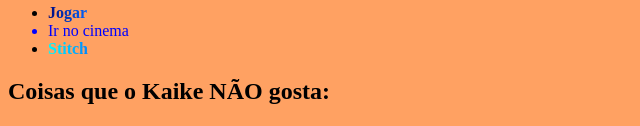
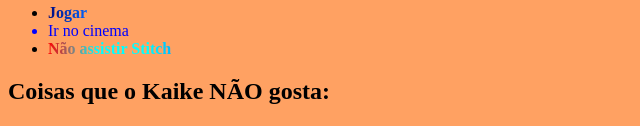
Before and after one commit to yeti4353/kaike-kaike-kaike, a plain HTML site: page index.html in a window 1280 px wide. Shown: the part 162-288 px from the top of the page, without its empty margins (0-640 px from the left). Drawn offline with Linux system fonts and the light colour scheme.

Commit message:
Add files via upload

```diff
--- a/index.html
+++ b/index.html
@@ -13,11 +13,11 @@
            -webkit-background-clip: text;
     }
     .stitch{
-       background:linear-gradient(to right, #00ffff, #0066ff);
+       background:linear-gradient(to right, red, #00ffff, #00ffff, #0066ff);
            -webkit-text-fill-color: transparent;
            -webkit-background-clip: text;
            font-weight: 900;
-           width: 50px;
+           width: 150px;
     }
     .cinema{
         color: blue;
@@ -66,7 +66,7 @@
         <li class="red">Vermelho</li>
         <li class="playing">Jogar</li>
         <li class="cinema">Ir no cinema</li>
-        <li class="stitch">Stitch</li>
+        <li class="stitch">Não assistir Stitch</li>
     </ul>
     <h2>Coisas que o Kaike NÃO gosta:</h2>
     <ul>
```
